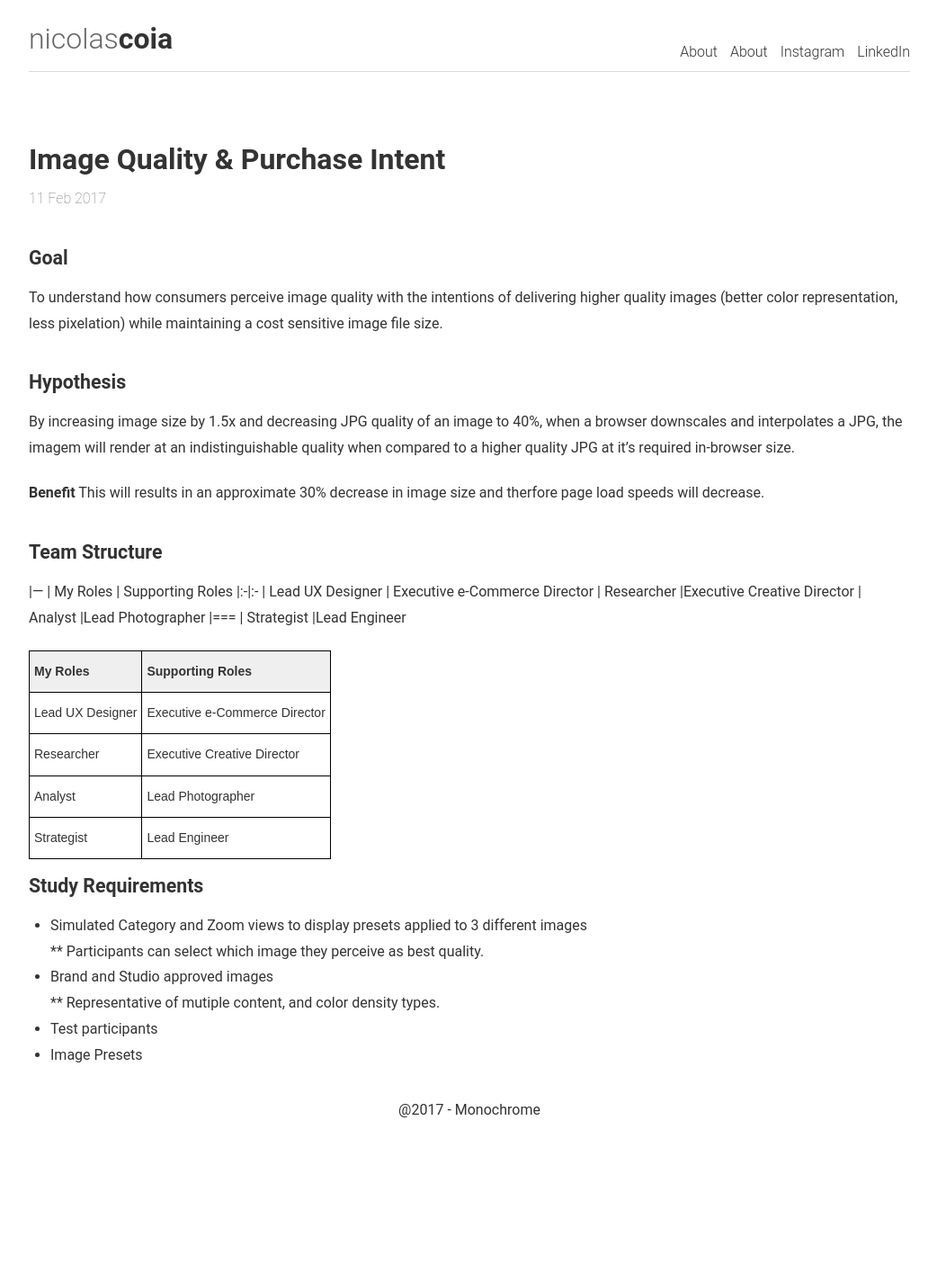
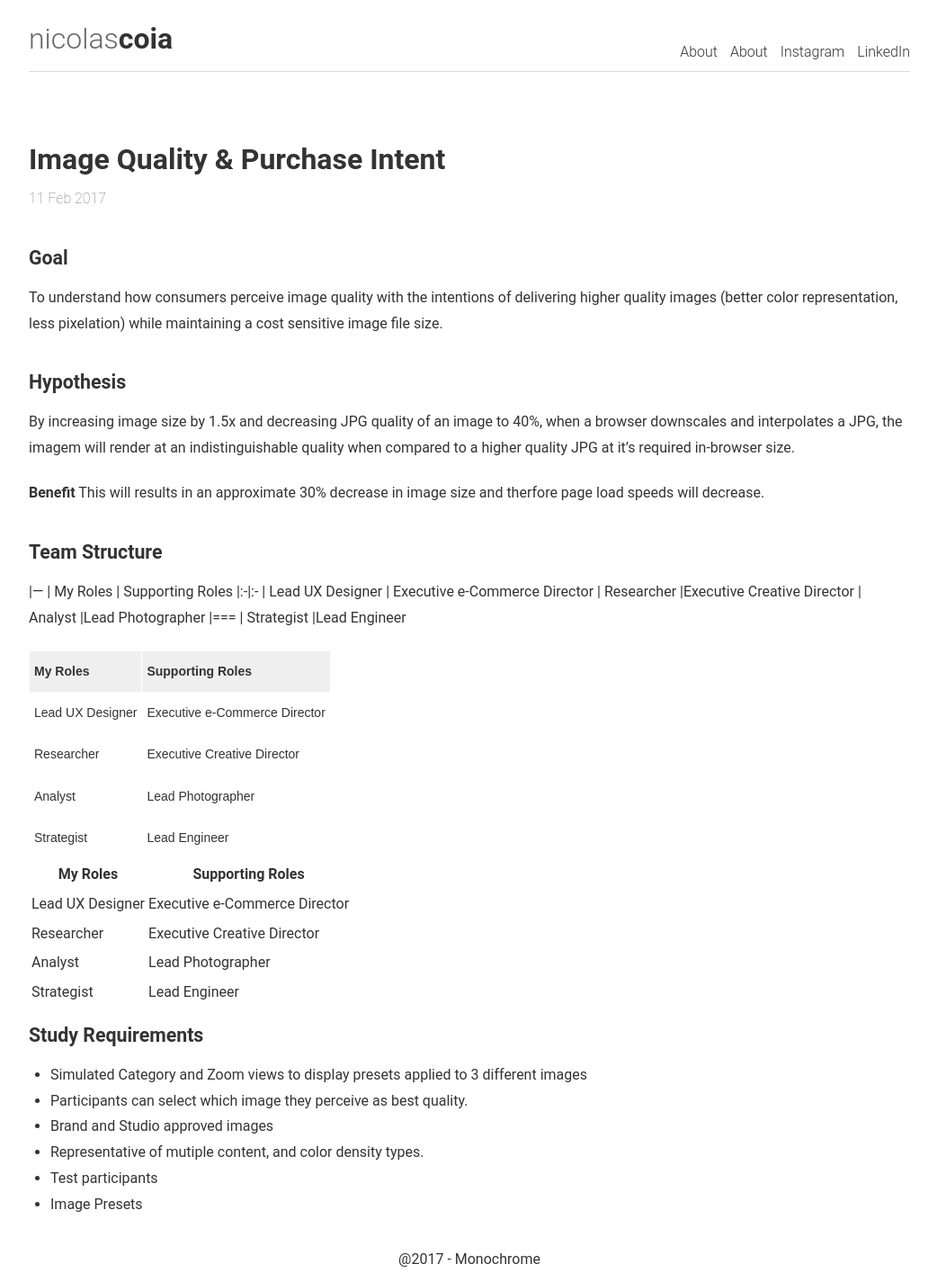
Before and after one commit to dyutibarma/monochrome, a Jekyll site: the page built from _posts/2017-02-11-test-post-8.md, in a window 1280 px wide. Shown: the whole page at 90% size, without its empty margins (118-1160 px from the left). Built offline with Jekyll 4.4.1, drawn with Linux system fonts in a browser that asks for light colours; before the commit the page ends 1259 px from its top, so only the background shows below that.

Commit message:
Update 2017-02-11-test-post-8.md

```diff
--- a/_posts/2017-02-11-test-post-8.md
+++ b/_posts/2017-02-11-test-post-8.md
@@ -26,36 +26,59 @@ By increasing image size by 1.5x and decreasing JPG quality of an image to 40%,
 .tg  {border-collapse:collapse;border-spacing:0;}
 .tg td{font-family:Arial, sans-serif;font-size:14px;padding:10px 5px;border-style:solid;border-width:1px;overflow:hidden;word-break:normal;border-color:black;}
 .tg th{font-family:Arial, sans-serif;font-size:14px;font-weight:normal;padding:10px 5px;border-style:solid;border-width:1px;overflow:hidden;word-break:normal;border-color:black;}
-.tg .tg-b3sw{font-weight:bold;background-color:#efefef;text-align:left;vertical-align:top}
-.tg .tg-0lax{text-align:left;vertical-align:top}
+.tg .tg-oe15{background-color:#ffffff;border-color:#ffffff;text-align:left;vertical-align:top}
+.tg .tg-plr7{font-weight:bold;background-color:#efefef;border-color:#ffffff;text-align:left;vertical-align:top}
 </style>
 <table class="tg">
   <tr>
-    <th class="tg-b3sw">My Roles</th>
-    <th class="tg-b3sw">Supporting Roles</th>
+    <th class="tg-plr7">My Roles</th>
+    <th class="tg-plr7">Supporting Roles</th>
   </tr>
   <tr>
-    <td class="tg-0lax">Lead UX Designer</td>
-    <td class="tg-0lax">Executive e-Commerce Director</td>
+    <td class="tg-oe15">Lead UX Designer</td>
+    <td class="tg-oe15">Executive e-Commerce Director</td>
   </tr>
   <tr>
-    <td class="tg-0lax">Researcher</td>
-    <td class="tg-0lax">Executive Creative Director</td>
+    <td class="tg-oe15">Researcher</td>
+    <td class="tg-oe15">Executive Creative Director</td>
   </tr>
   <tr>
-    <td class="tg-0lax">Analyst</td>
-    <td class="tg-0lax">Lead Photographer</td>
+    <td class="tg-oe15">Analyst</td>
+    <td class="tg-oe15">Lead Photographer</td>
   </tr>
   <tr>
-    <td class="tg-0lax">Strategist</td>
-    <td class="tg-0lax">Lead Engineer</td>
+    <td class="tg-oe15">Strategist</td>
+    <td class="tg-oe15">Lead Engineer</td>
+  </tr>
+</table>
+
+<table>
+  <tr>
+    <th>My Roles</th>
+    <th>Supporting Roles</th>
+  </tr>
+  <tr>
+    <td>Lead UX Designer</td>
+    <td>Executive e-Commerce Director</td>
+  </tr>
+  <tr>
+    <td>Researcher</td>
+    <td>Executive Creative Director</td>
+  </tr>
+  <tr>
+    <td>Analyst</td>
+    <td>Lead Photographer</td>
+  </tr>
+  <tr>
+    <td>Strategist</td>
+    <td>Lead Engineer</td>
   </tr>
 </table>
 
 ### Study Requirements
 * Simulated Category and Zoom views to display presets applied to 3 different images
-** Participants can select which image they perceive as best quality.
+ * Participants can select which image they perceive as best quality.
 * Brand and Studio approved images
-** Representative of mutiple content, and color density types.
+ * Representative of mutiple content, and color density types.
 * Test participants
 * Image Presets
```
